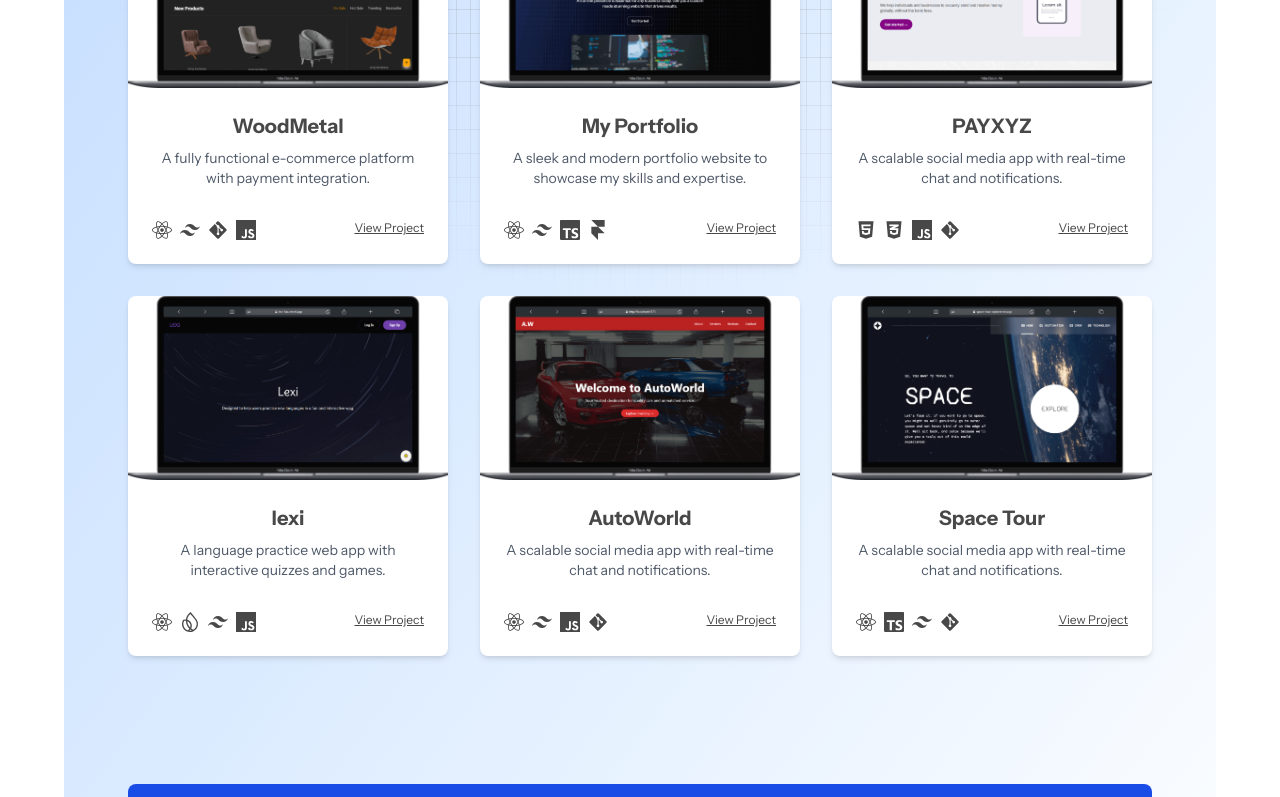
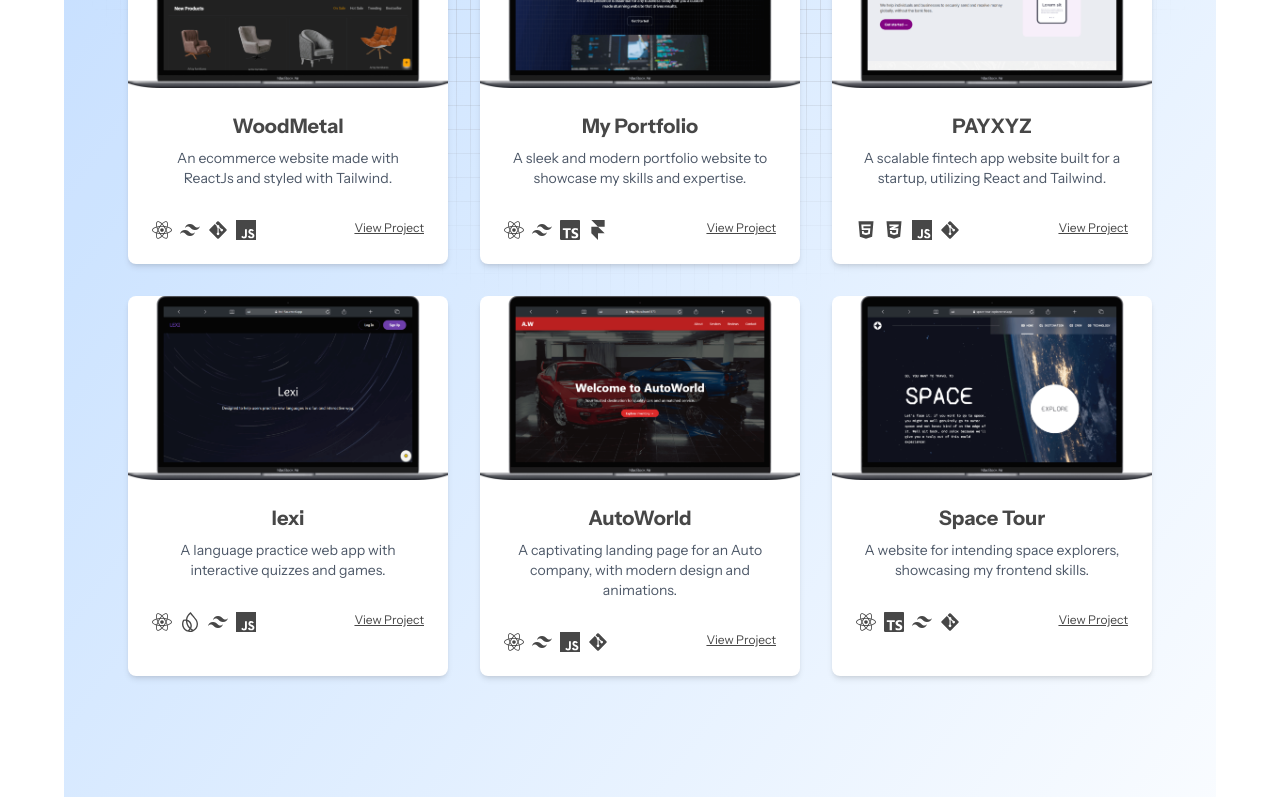
Before and after one commit to lilprof01/SmartDev, a React (Vite) app: page /home in a window 1280 px wide. Shown: the part 2943-3740 px from the top of the page. Built offline with nearby package versions, Linux system fonts and the light colour scheme.

Commit message:
couple changes in project components

```diff
--- a/src/Components/Main/Projects.tsx
+++ b/src/Components/Main/Projects.tsx
@@ -33,7 +33,7 @@ const projects: projectProps[] = [
   {
     title: "WoodMetal",
     description:
-      "A fully functional e-commerce platform with payment integration.",
+      "An ecommerce website made with ReactJs and styled with Tailwind.",
     image: "/Portfolio/wm2.png",
     link: "https://woodmetal.vercel.app/",
     tags: ["eCommerce", "React", "Node.js", "Stripe", "All"],
@@ -64,7 +64,7 @@ const projects: projectProps[] = [
   {
     title: "PAYXYZ",
     description:
-      "A scalable social media app with real-time chat and notifications.",
+      "A scalable fintech app website built for a startup, utilizing React and Tailwind.",
     image: "/Portfolio/xyzhome.png",
     link: "https://payxyz.vercel.app/",
     tags: ["Fintech", "HTML", "CSS", "Vanila JS", "All"],
@@ -88,7 +88,7 @@ const projects: projectProps[] = [
   {
     title: " AutoWorld",
     description:
-      "A scalable social media app with real-time chat and notifications.",
+      "A captivating landing page for an Auto company, with modern design and animations.",
     image: "/Portfolio/AutoWorld.png",
     link: "https://aw-landing.vercel.app/",
     tags: ["React", "TailwindCSS", "All", "Landing page"],
@@ -100,7 +100,7 @@ const projects: projectProps[] = [
   {
     title: "Space Tour",
     description:
-      "A scalable social media app with real-time chat and notifications.",
+      "A website for intending space explorers, showcasing my frontend skills.",
     image: "/Portfolio/space-tour.png",
     link: "https://space-tour-orpin.vercel.app/",
     tags: ["React", "Node.js", "Firebase", "All"],
--- a/src/Pages/Main/PortProjects.tsx
+++ b/src/Pages/Main/PortProjects.tsx
@@ -29,7 +29,7 @@ const projects: projectProps[] = [
   {
     title: "WoodMetal",
     description:
-      "A fully functional e-commerce platform with payment integration.",
+      "An ecommerce website made with ReactJs and styled with Tailwind.",
     image: "/Portfolio/wm2.png",
     link: "https://woodmetal.vercel.app/",
     tags: ["eCommerce", "React", "Node.js", "Stripe", "All"],
@@ -60,7 +60,7 @@ const projects: projectProps[] = [
   {
     title: "PAYXYZ",
     description:
-      "A scalable social media app with real-time chat and notifications.",
+      "A scalable fintech app website built for a startup, utilizing React and Tailwind.",
     image: "/Portfolio/xyzhome.png",
     link: "https://payxyz.vercel.app/",
     tags: ["Fintech", "HTML", "CSS", "Vanila JS", "All"],
@@ -84,7 +84,7 @@ const projects: projectProps[] = [
   {
     title: " AutoWorld",
     description:
-      "A scalable social media app with real-time chat and notifications.",
+      "A captivating landing page for an Auto company, with modern design and animations.",
     image: "/Portfolio/AutoWorld.png",
     link: "https://aw-landing.vercel.app/",
     tags: ["React", "TailwindCSS", "All", "Landing page"],
@@ -96,7 +96,7 @@ const projects: projectProps[] = [
   {
     title: "Space Tour",
     description:
-      "A scalable social media app with real-time chat and notifications.",
+      "A website for intending space explorers, showcasing my frontend skills.",
     image: "/Portfolio/space-tour.png",
     link: "https://space-tour-orpin.vercel.app/",
     tags: ["React", "Node.js", "Firebase", "All"],
@@ -108,7 +108,7 @@ const projects: projectProps[] = [
   {
     title: "Adviser App",
     description:
-      "A scalable social media app with real-time chat and notifications.",
+      "An advice app that generates random helpful advices from an API on each click.",
     image: "/Portfolio/adviser.png",
     link: "https://adviser-ten.vercel.app/",
     tags: ["App", "React", "Node.js", "Firebase", "All"],
@@ -120,7 +120,7 @@ const projects: projectProps[] = [
   {
     title: "Cart",
     description:
-      "A scalable social media app with real-time chat and notifications.",
+      "A practice e-commerce cart app emulating a real-world shopping experience.",
     image: "/Portfolio/cartex2.png",
     link: "https://cart-ex.vercel.app/",
     tags: ["eCommerce", "React", "Node.js", "Firebase", "All"],
@@ -132,7 +132,7 @@ const projects: projectProps[] = [
   {
     title: "Todo App",
     description:
-      "A scalable social media app with real-time chat and notifications.",
+      "A simple todo app that allows users to add, edit, and delete tasks.",
     image: "/Portfolio/todo.png",
     link: "https://to-do-ashen-chi.vercel.app/",
     tags: ["App", "React", "Node.js", "Firebase", "All"],
```
